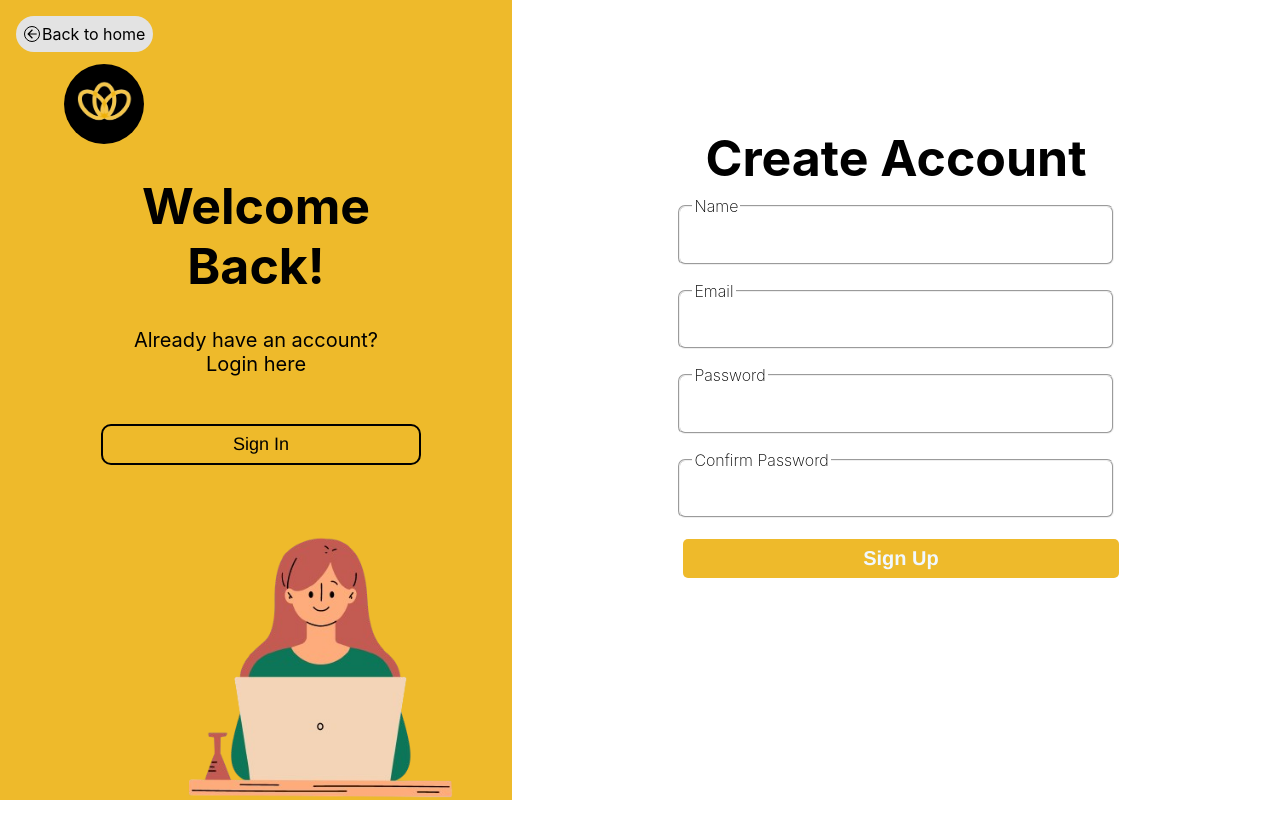
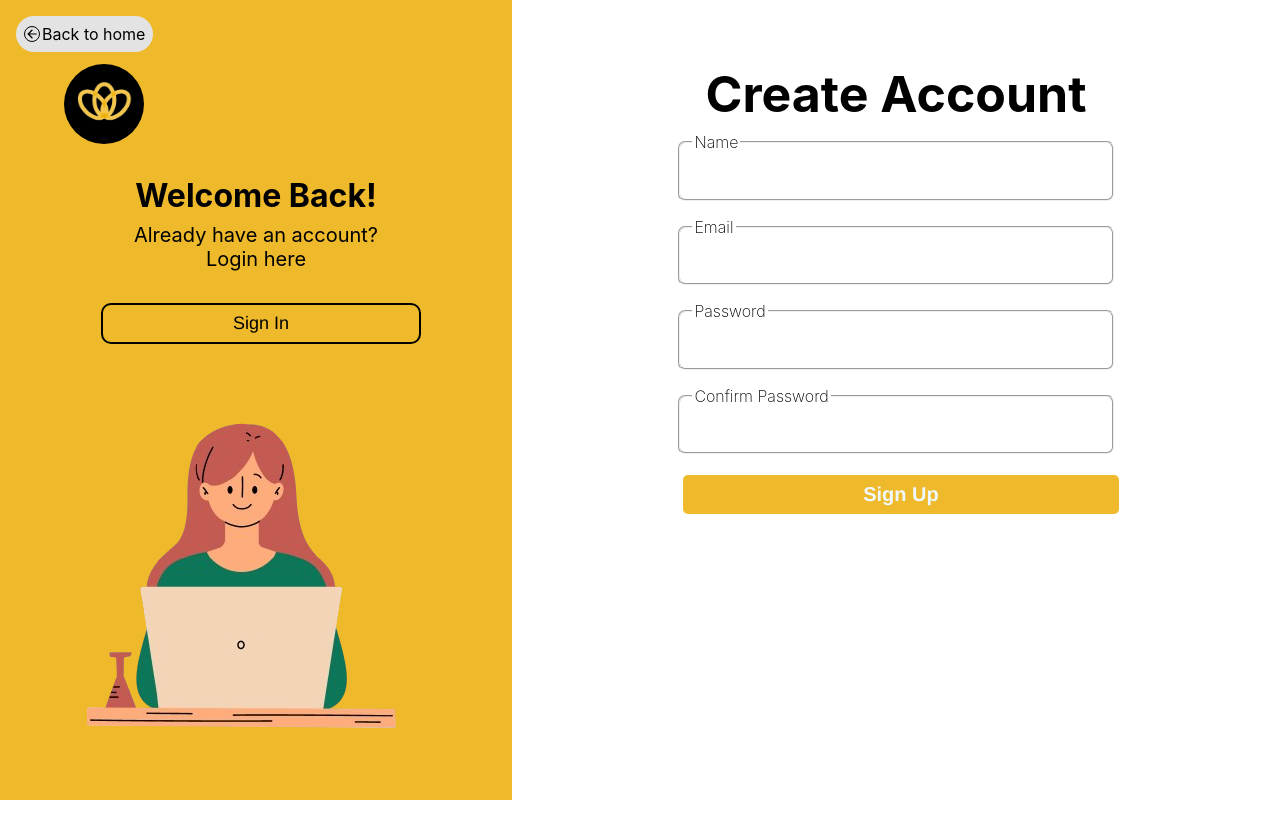
Before and after one commit to HRFocus/HRFocusFE, a React (Create React App) app: page /new in a window 1280 px wide. Shown: the top 838 px of the page. After the commit the page ends 800 px from the top, so only its background shows below. Built offline with nearby package versions, Linux system fonts and the light colour scheme.

Commit message:
changes for sign in and up

```diff
--- a/src/pages/Login/Login.css
+++ b/src/pages/Login/Login.css
@@ -10,7 +10,7 @@
     width: 40%;
     color: aliceblue;
     box-shadow: 3px 2px 15px 0px black;
-    padding: 10% 2% 5%;
+    padding: 5% 2% 5%;
   }
 
   .image-section {
@@ -62,7 +62,6 @@
     margin-top: 0.5rem;
   }
   fieldset{
-
     border-radius: 7px;
     width: 100%;
     margin-top: 0.5rem;
--- a/src/pages/SignUp/SignUp.css
+++ b/src/pages/SignUp/SignUp.css
@@ -1,8 +1,9 @@
 .signup-container {
-    height: 100%;
+    height: 100vh;
     display: flex;
 }
-.back-to-home{
+
+.back-to-home {
     position: fixed;
     background-color: #e3e3e3;
     color: black;
@@ -11,18 +12,21 @@
     border-radius: 30px;
     margin: 1rem;
 }
-.back-to-home a{
+
+.back-to-home a {
     display: flex;
     text-decoration: none;
     color: black;
     align-items: center;
 }
-.back-to-home a svg{
+
+.back-to-home a svg {
     border: 1px solid black;
     border-radius: 50%;
     margin-right: 2px;
     align-items: center;
 }
+
 .left-section {
     background-color: #eeba2b;
     height: 100vh;
@@ -49,8 +53,7 @@
 }
 
 .signin h1 {
-    margin-bottom: 2rem;
-    font-size: 50px;
+    margin-bottom: .5rem;
 }
 
 .signin p {
@@ -58,7 +61,7 @@
 }
 
 .signin-button button {
-    margin-top: 3rem;
+    margin-top: 2rem;
     background-color: transparent;
     width: 100%;
     border: 2px solid black;
@@ -69,8 +72,15 @@
     font-size: 18px;
 }
 
+.exrta-image {
+    display: flex;
+    justify-content: center;
+    margin-top: auto;
+    margin-bottom: 0px;
+}
+
 .right-section {
-    padding: 10% 13%;
+    padding: 5% 13%;
     display: flex;
     flex-direction: column;
     width: 60%;
--- a/src/pages/SignUp/SignUp.js
+++ b/src/pages/SignUp/SignUp.js
@@ -29,7 +29,9 @@ const SignUp = () => {
             </Link>
           </div>
         </div>
-        <img src={signupImg} alt="singupImg" height={"50%"} />
+        <div className="exrta-image">
+          <img src={signupImg} alt="singupImg" height={"40%"} />
+        </div>
       </div>
       <div className="right-section">
         <h1>Create Account</h1>
```
